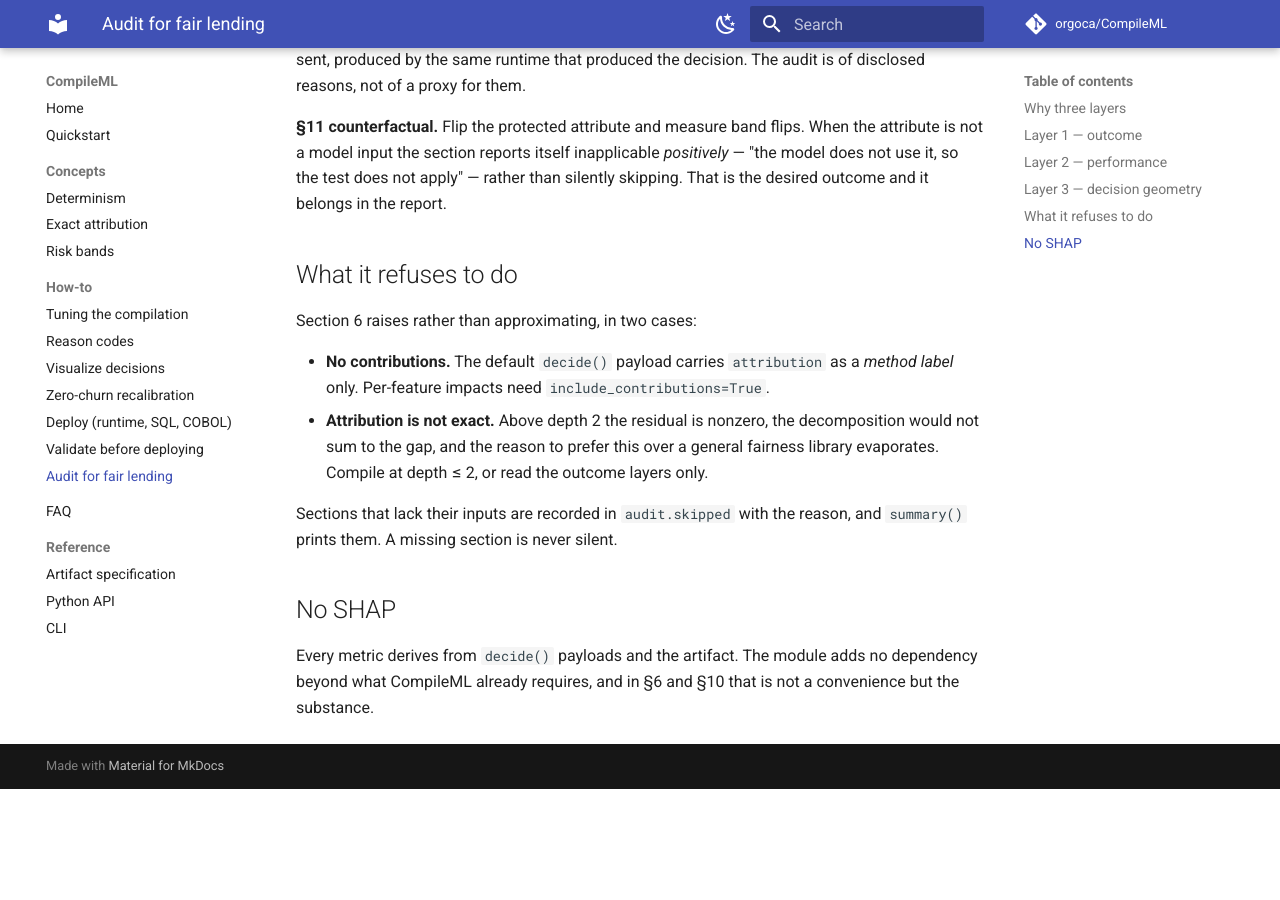
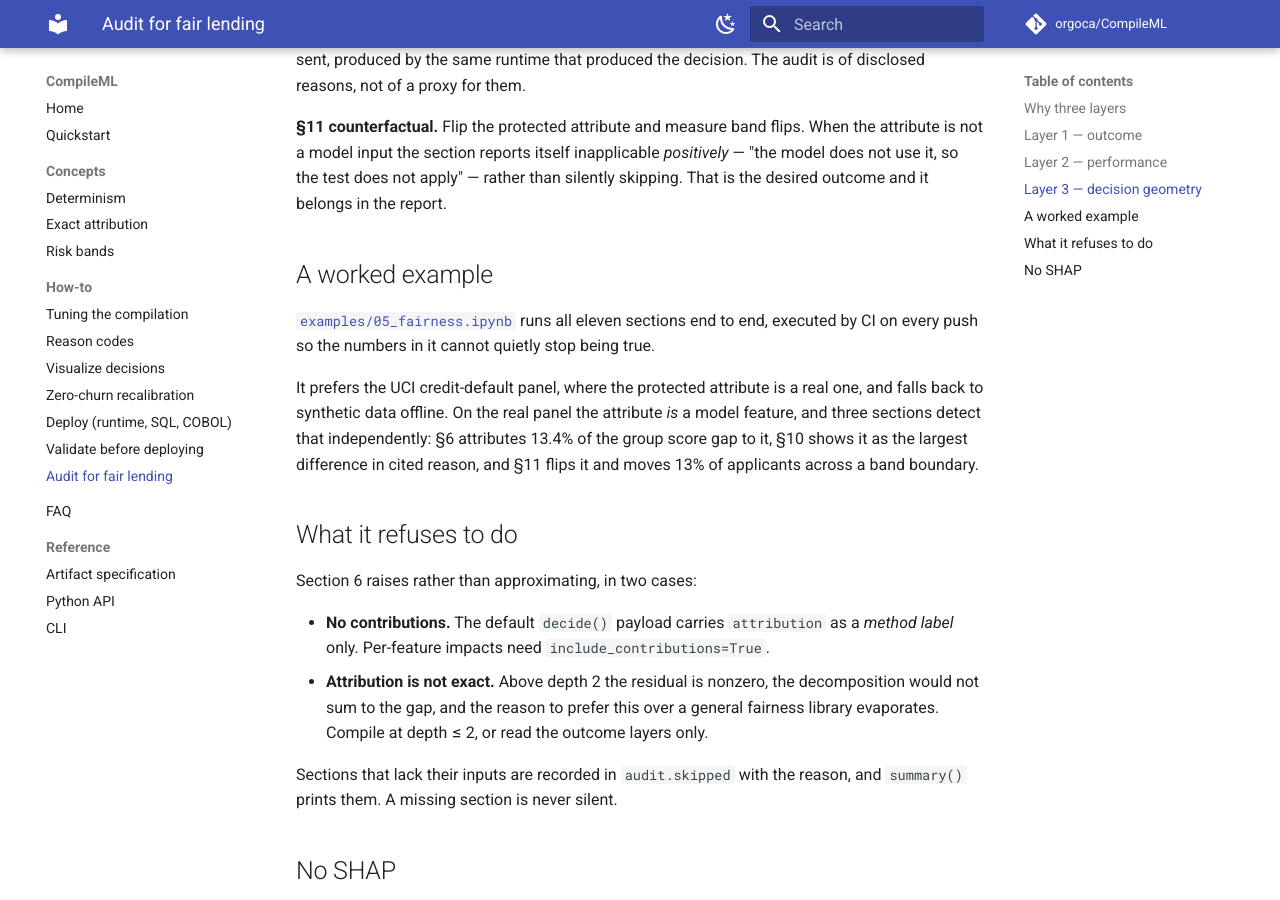
Before and after one commit to orgoca/CompileML, an MkDocs documentation site: the page built from docs/howto/fairness.md, in a window 1280 px wide and 900 px high, scrolled down 2820 px. Built offline with MkDocs 1.6.1 and Material for MkDocs 9.7.7, drawn with Linux system fonts in a browser that asks for light colours; comment, search, counter and statistics services are not loaded; before the commit the page ends 3609 px from its top, so only the background shows below that.

Commit message:
Add the fairness notebook the audit was missing
The fairness work shipped with a docs page and no executable example, which
in this repo is the wrong way round: a docs page is not run by CI, so its
claim to work end to end rested on one manual run rather than on anything
that would catch a regression.

Prefers the UCI credit-default panel, because a fair-lending example is
worth little with an invented protected attribute, and falls back to
synthetic data offline — nothing in CI downloads today and a notebook
running on every pull request is the wrong place to introduce the first
network dependency. It prints which source it used.

On the real panel the protected attribute is a model feature, and three
sections detect it independently: section 6 attributes 13.4% of the group
score gap to it, section 10 shows it as the largest difference in cited
adverse-action reason, and section 11 flips it and moves 13% of applicants
across a band boundary. Each layer finds it without being tuned to.

Two notes the output demanded. The protected attribute shows a KS of 1.0 in
section 1, which is tautological and worth reading as a sanity check rather
than a finding. And the section 6 residual prints as 1.5e-11 rather than
0.0: the per-row integers sum exactly, and what is shown is float arithmetic
on a mean of thousands of them. Saying "zero" without explaining that
invites a careful reader to catch an apparent contradiction.

```diff
--- a/docs/howto/fairness.md
+++ b/docs/howto/fairness.md
@@ -136,6 +136,19 @@ inapplicable *positively* — "the model does not use it, so the test does not
 apply" — rather than silently skipping. That is the desired outcome and it
 belongs in the report.
 
+## A worked example
+
+[`examples/05_fairness.ipynb`](https://github.com/orgoca/CompileML/blob/main/examples/05_fairness.ipynb)
+runs all eleven sections end to end, executed by CI on every push so the
+numbers in it cannot quietly stop being true.
+
+It prefers the UCI credit-default panel, where the protected attribute is a
+real one, and falls back to synthetic data offline. On the real panel the
+attribute *is* a model feature, and three sections detect that independently:
+§6 attributes 13.4% of the group score gap to it, §10 shows it as the largest
+difference in cited reason, and §11 flips it and moves 13% of applicants
+across a band boundary.
+
 ## What it refuses to do
 
 Section 6 raises rather than approximating, in two cases:
```
Also changed, not shown: examples/README.md (+9 -4 lines), 1 other file.
